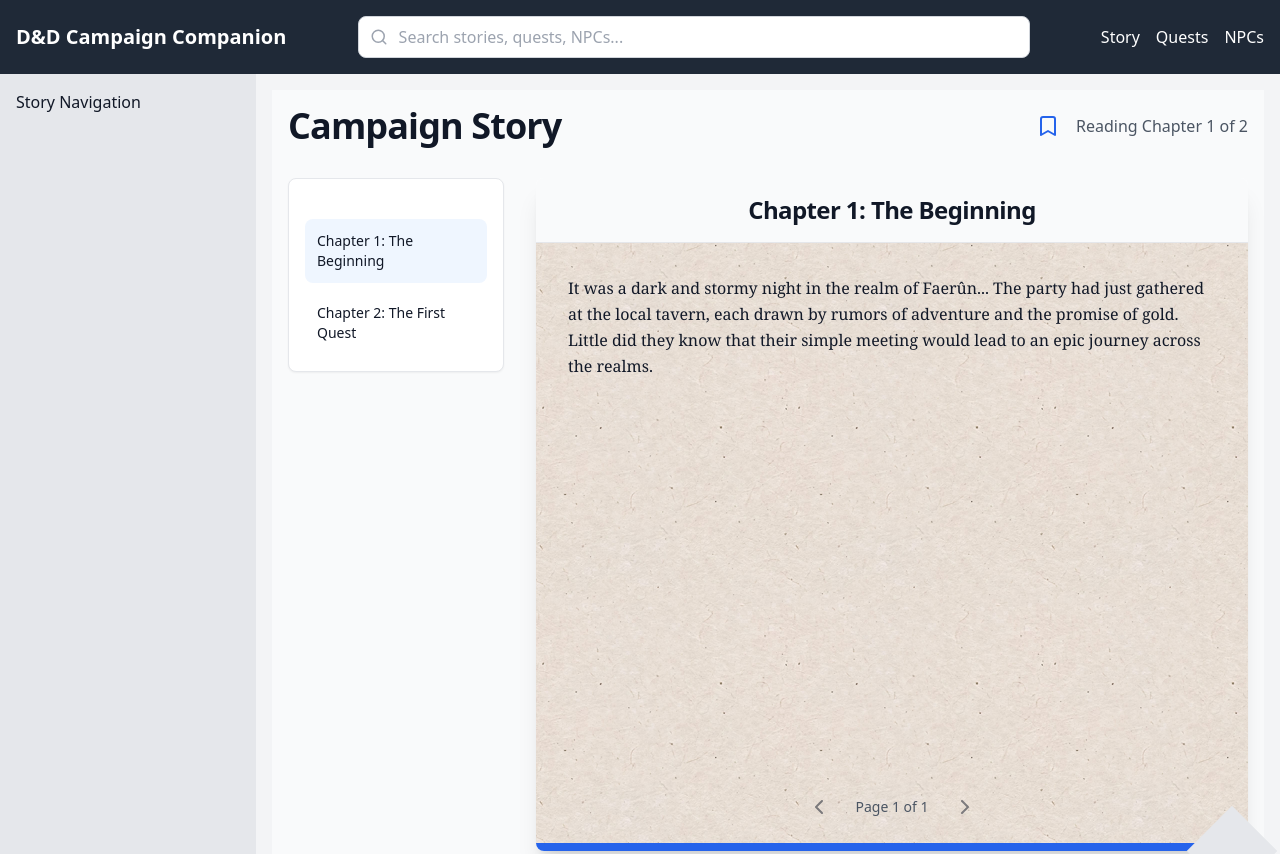
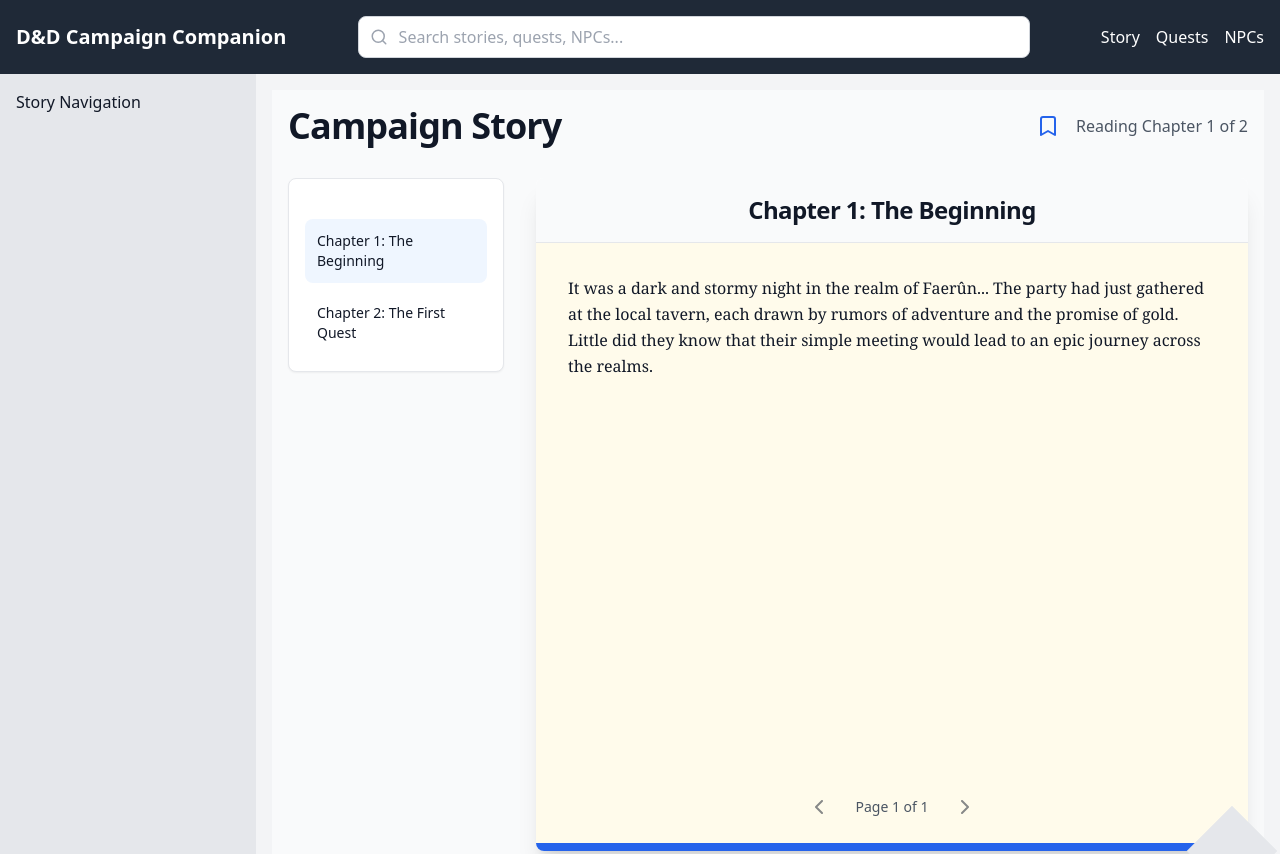
Before and after one commit to Haugenau20/DnDRecap, a React (Create React App) app: page /DnDRecap/story in a window 1280 px wide. Shown: the top 854 px of the page. Built offline with nearby package versions, Linux system fonts and the light colour scheme.

Commit message:
Removed the use of an image file as paper background

```diff
--- a/src/components/features/story/BookViewer.tsx
+++ b/src/components/features/story/BookViewer.tsx
@@ -62,7 +62,7 @@ const BookViewer = ({ content, title, onPageChange, className }: BookViewerProps
         </div>
 
         {/* Book Content */}
-        <div className="relative min-h-[600px] p-8 bg-[url('/images/paper-texture.png')] bg-repeat">
+        <div className="relative min-h-[600px] p-8 bg-amber-50">
           {/* Page Content */}
           <div className="max-w-2xl mx-auto">
             <Typography className="leading-relaxed font-serif">
```
